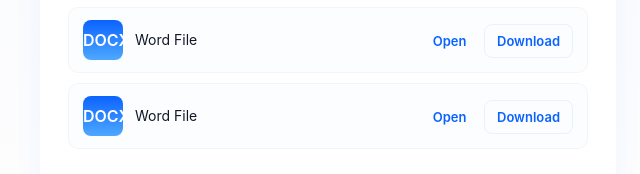
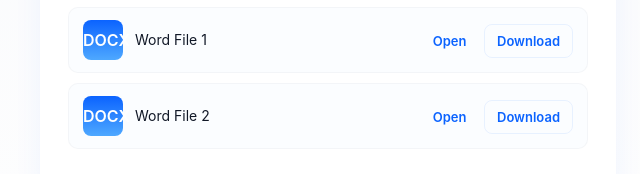
Before and after one commit to Padmajjadhav/PracticalFile, a plain HTML site: page index.html in a window 1280 px wide. Shown: the part 392-566 px from the top of the page, 312-952 px from the left. Drawn offline with Linux system fonts and the light colour scheme.

Commit message:
Update index.html

```diff
--- a/index.html
+++ b/index.html
@@ -153,7 +153,6 @@
             <!-- relative link to file in same repo -->
             <a href="./Practical.pdf" target="_blank" rel="noopener">Open</a>
             <a href="./Practical.docx" download class="download">Download</a>
-            <a href="./rohit.docx" download class="download">Download</a>
           </div>
         </div>
 
@@ -162,7 +161,7 @@
           <div class="meta">
             <div class="icon doc" aria-hidden="true">DOCX</div>
             <div>
-              <p class="name">Word File</p>
+              <p class="name">Word File 1</p>
             </div>
           </div>
           <div class="actions">
@@ -175,7 +174,7 @@
           <div class="meta">
             <div class="icon doc" aria-hidden="true">DOCX</div>
             <div>
-              <p class="name">Word File</p>
+              <p class="name">Word File 2</p>
             </div>
           </div>
           <div class="actions">
```
